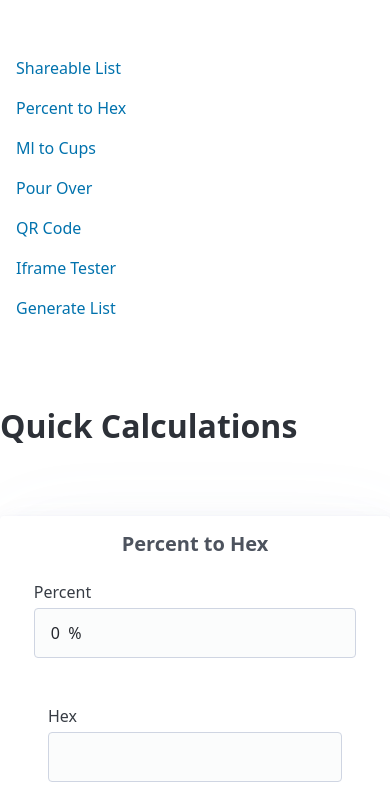
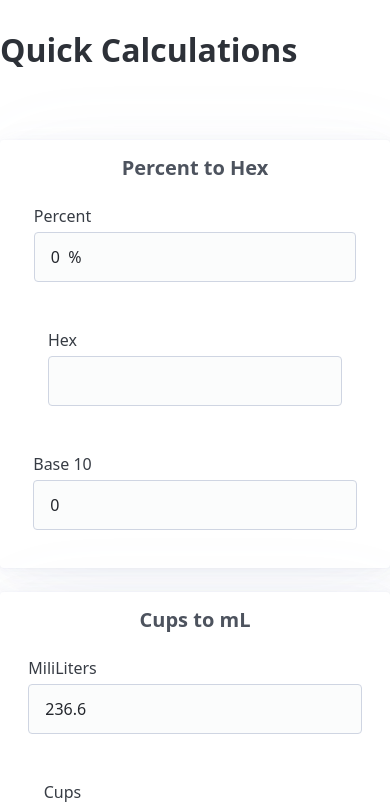
Before and after one commit to bkallaus/quick, a React (Create React App) app: page / in a window 390 px wide. Shown: the top 806 px of the page. Built offline with nearby package versions, Linux system fonts and the light colour scheme.

Commit message:
Hide side navigation menu on mobile devices
Co-authored-by: bkallaus <3630735+bkallaus@users.noreply.github.com>

```diff
--- a/src/App.css
+++ b/src/App.css
@@ -25,9 +25,6 @@
   }
 
   .side-nav {
-    position: static;
-    width: 100%;
-    min-width: auto;
-    margin-bottom: 2rem;
+    display: none;
   }
 }
```
